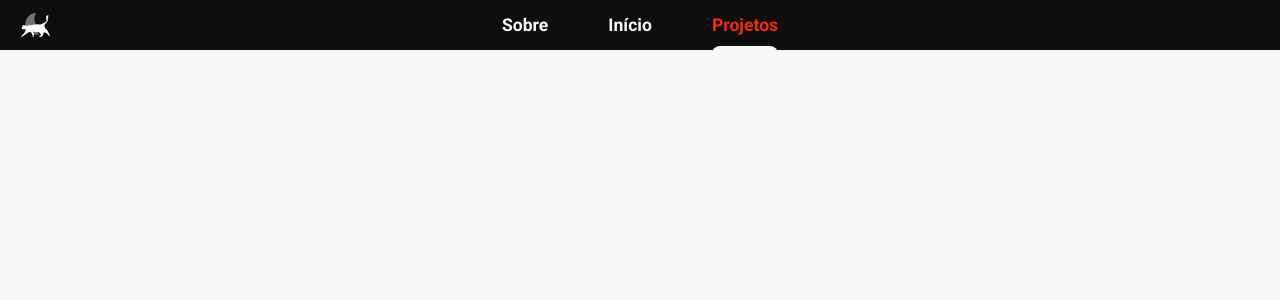
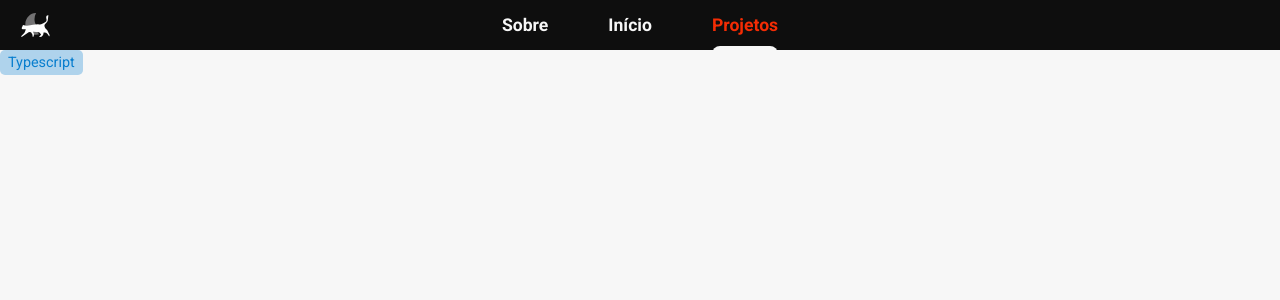
Before and after one commit to felipe-sant/portfolio, a React (Create React App) app: page /#/project in a window 1280 px wide. Shown: the top 300 px of the page. Built offline with nearby package versions, Linux system fonts and the light colour scheme.

Commit message:
feat: adicionando component de tag

```diff
--- /dev/null
+++ b/src/components/Tag.component.tsx
@@ -0,0 +1,18 @@
+import css from "../styles/components/tag.module.css"
+import TagDatabaseType from "../types/tags/TagDatabase.type"
+import TagFrameworkType from "../types/tags/TagFramework.type"
+import TagLanguageType from "../types/tags/TagLanguage.type"
+import TagModelType from "../types/tags/TagModel.type"
+import TagScopeType from "../types/tags/TagScope.type"
+import capitalizeFirstLetter from "../utils/capitalizeFirstLetter"
+
+function TagComponent(props: { tag: TagDatabaseType | TagFrameworkType | TagLanguageType | TagModelType | TagScopeType }) {
+    const tag = props.tag
+    const text = capitalizeFirstLetter(tag)
+
+    return (
+        <div className={css.tag + " " + css[tag]}>{text}</div>
+    )
+}
+
+export default TagComponent
--- a/src/pages/ProjectsAll.page.tsx
+++ b/src/pages/ProjectsAll.page.tsx
@@ -1,14 +1,18 @@
 import HeaderComponent from "../components/Header.component";
 import HeaderMobileComponent from "../components/HeaderMobile.components";
 import useWindowSize from "../utils/useWindowSize";
+import css from "../styles/pages/projectAll.module.css"
+import TagComponent from "../components/Tag.component";
 
 function ProjectsAllPage() {
     const { width } = useWindowSize();
 
     return <>
         {width >= 768 ? <HeaderComponent location="project" /> : <HeaderMobileComponent location="project" />}
-        <main>
-            <h1>Projects</h1>
+        <main className={width >= 768 ? css.main : css.main + " " + css.mainBlack}>
+            <div className={css.projects}>
+                <TagComponent tag="typescript" />
+            </div>
         </main>
     </>
 }
--- /dev/null
+++ b/src/styles/components/tag.module.css
@@ -0,0 +1,76 @@
+.tag {
+    width: max-content;
+    border-radius: 5px;
+    padding: 4px 8px;
+    background-color: rgba(222, 222, 222, 0.8);
+    color: rgba(113, 113, 113, 0.8);
+    font-family: var(--roboto-font);
+    text-align: center;
+    font-weight: 400;
+    font-size: 0.9rem;
+}
+
+.cassandra {
+    background-color: #2f6db04d;
+    color: #2F6DB0;
+}
+
+.express {
+    color: #e2e2e2;
+    background-color: #000000;
+}
+
+.java {
+    background-color: #F898204d;
+    color: #dd7a00;
+}
+
+.javascript {
+    background-color: #F7DF1E4d;
+    color: #d0bb19;
+}
+
+.mongodb {
+    background-color: #47A2484d;
+    color: #47A248
+}
+
+.mysql {
+    background-color: #4479A14d;
+    color: #4479A1
+}
+
+.neo4j {
+    background-color: #0052CC4d;
+    color: #0052CC;
+}
+
+.php {
+    background-color: #777BB44d;
+    color: #555884
+}
+
+.postgre {
+    background-color: #3367914d;
+    color: #336791;
+}
+
+.python {
+    background-color: #3776AB4d;
+    color: #3776AB
+}
+
+.react {
+    background-color: #61DAFB4d;
+    color: #387f92
+}
+
+.redis {
+    background-color: #DC382D4d;
+    color: #DC382D;
+}
+
+.typescript {
+    background-color: #077fcf4d;
+    color: #087ECE;
+}
--- /dev/null
+++ b/src/styles/pages/projectAll.module.css
@@ -0,0 +1,12 @@
+.mainBlack {
+    background-color: #202020;
+}
+
+.mainBlack * {
+    color: #e7e7e7
+}
+
+.projects {
+    height: calc(100dvh - 20px);
+    padding-top: 50px;
+}
--- /dev/null
+++ b/src/types/tags/TagDatabase.type.ts
@@ -0,0 +1,3 @@
+type TagDatabaseType = "cassandra" | "mongodb" | "mysql" | "neo4j" | "postgre" | "redis"
+
+export default TagDatabaseType
--- /dev/null
+++ b/src/types/tags/TagFramework.type.ts
@@ -0,0 +1,3 @@
+type TagFrameworkType = "express" | "react"
+
+export default TagFrameworkType
--- /dev/null
+++ b/src/types/tags/TagLanguage.type.ts
@@ -0,0 +1,3 @@
+type TagLanguageType = "java" | "javascript" | "php" | "python" | "typescript"
+
+export default TagLanguageType
--- /dev/null
+++ b/src/types/tags/TagModel.type.ts
@@ -0,0 +1,3 @@
+type TagModelType = "backend" | "frontend" | "fullstack"
+
+export default TagModelType
--- /dev/null
+++ b/src/types/tags/TagScope.type.ts
@@ -0,0 +1,3 @@
+type TagScopeType = "academico" | "profissional"
+
+export default TagScopeType
--- /dev/null
+++ b/src/utils/capitalizeFirstLetter.ts
@@ -0,0 +1,6 @@
+function capitalizeFirstLetter(s: string): string {
+  if (!s) return s;
+  return s.charAt(0).toUpperCase() + s.slice(1);
+}
+
+export default capitalizeFirstLetter
```
Also changed, not shown: src/types/props/ProjectItem.props.ts (added, +19 -0 lines), src/types/props/ProjectFavorites.props.ts (renamed from src/types/props/ProjectFavorites.props.tsx).
